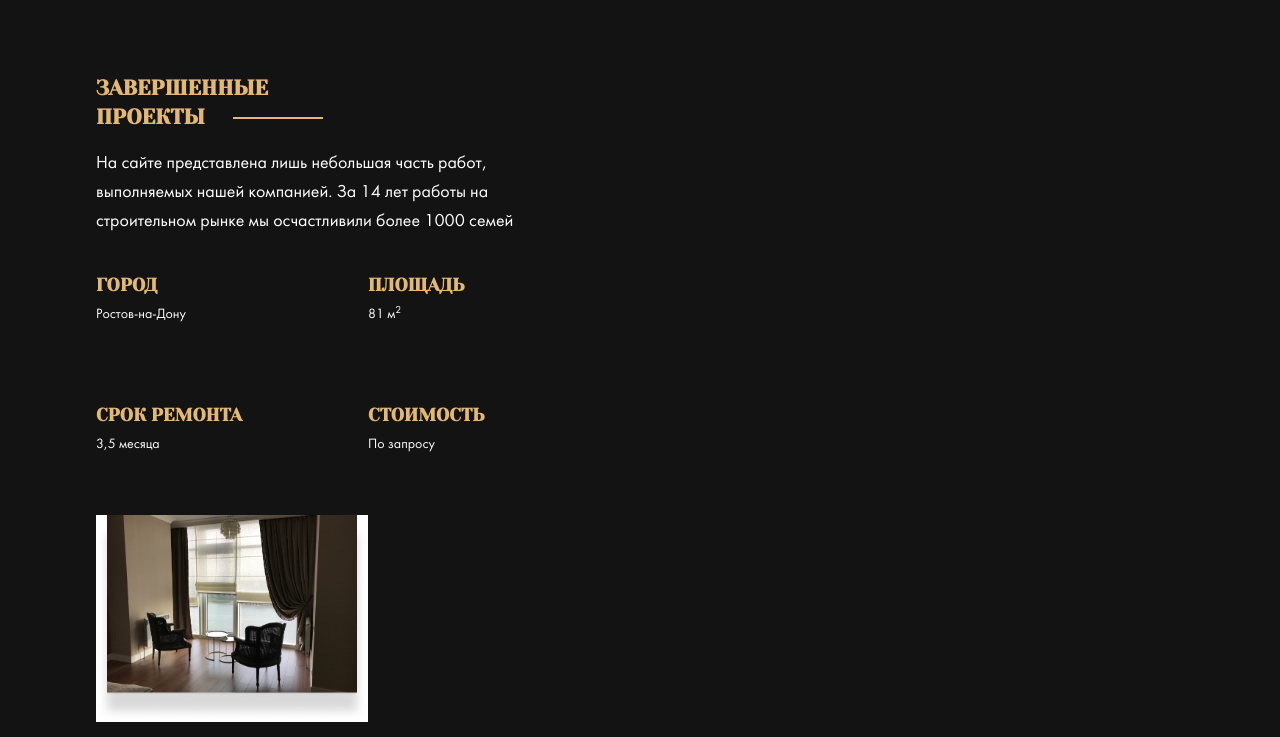
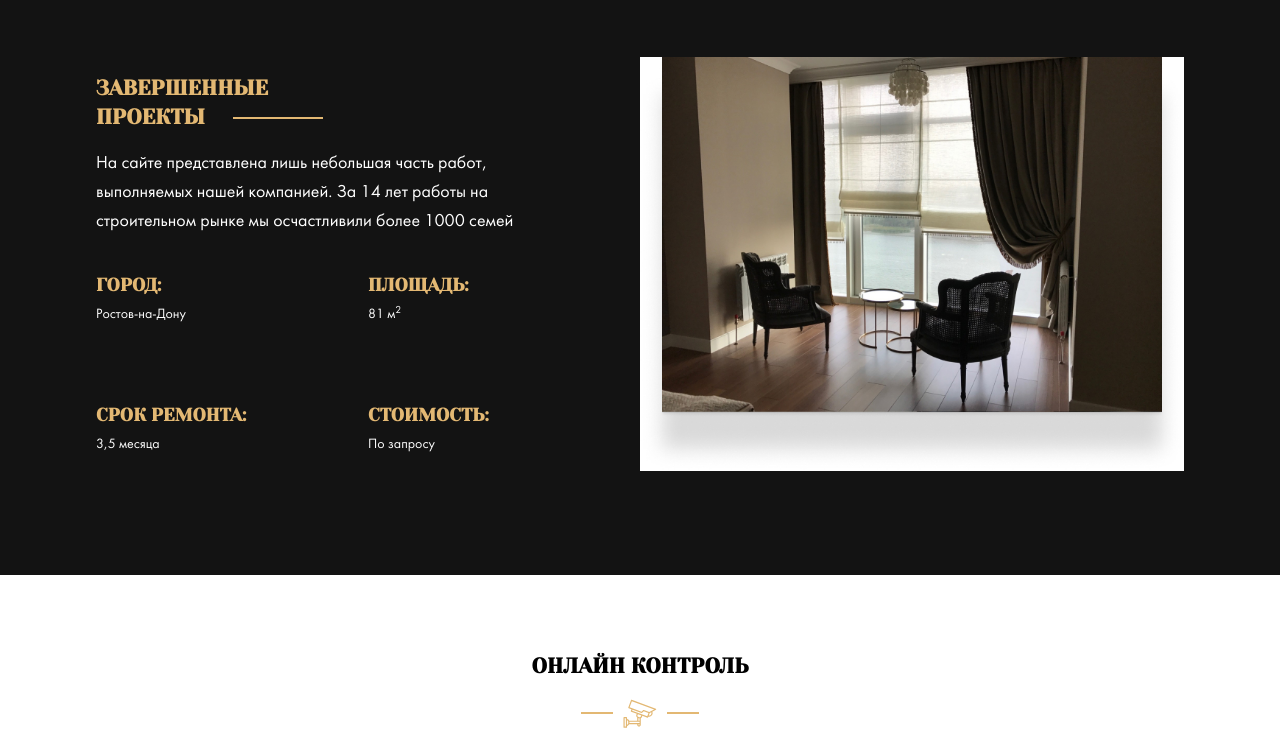
Before and after one commit to evgenia-savenkova/ws_homeworks, a website: page index.html in a window 1280 px wide. Shown: the part 803-1540 px from the top of the page. Drawn offline with nearby package versions, Linux system fonts and the light colour scheme; files whose address does not match are found by name.

Commit message:
fix: fixed bugs in index.html

```diff
--- a/index.html
+++ b/index.html
@@ -4,8 +4,8 @@
 <head>
   <meta charset="UTF-8">
   <meta name="viewport" content="width=device-width, initial-scale=1.0">
+  <link href="https://fonts.googleapis.com/css?family=Yeseva+One&display=swap" rel="stylesheet">
   <link rel="stylesheet" href="https://unpkg.com/swiper/css/swiper.min.css">
-  <link href="https://fonts.googleapis.com/css?family=Yeseva+One&display=swap" rel="stylesheet">
   <link rel="stylesheet" href="css/style.css">
   <title>Repair Design</title>
 </head>
@@ -48,7 +48,7 @@
         </div>
         <!-- /.hero__content -->
       </div>
-      <!-- /.content -->
+      <!-- /.conteiner -->
       <a href="#" class="hero__scroll-down">листайте вниз</a>
     </section>
     <!-- /.hero -->
@@ -65,6 +65,7 @@
                 строительном рынке мы осчастливили более 1000 семей
               </p>
             </div>
+            <!-- /.section-title -->
             <!-- Slider main container -->
             <div class="swiper-container">
               <!-- Additional required wrapper -->
@@ -72,67 +73,68 @@
                 <!-- Slides -->
                 <div class="swiper-slide">
                   <div class="swiper-slide__text">
-                    <h3 class="swiper-slide__heading">Город</h3>
+                    <h3 class="swiper-slide__heading">Город:</h3>
                     <span class="swiper-slide__value">Ростов-на-Дону</span>
                   </div>
                   <div class="swiper-slide__text">
-                    <h3 class="swiper-slide__heading">Площадь</h3>
+                    <h3 class="swiper-slide__heading">Площадь:</h3>
                     <span class="swiper-slide__value">81 м<sup>2</sup></span>
                   </div>
                   <div class="swiper-slide__text">
-                    <h3 class="swiper-slide__heading">Срок Ремонта</h3>
+                    <h3 class="swiper-slide__heading">Срок Ремонта:</h3>
                     <span class="swiper-slide__value">3,5 месяца</span>
                   </div>
                   <div class="swiper-slide__text">
-                    <h3 class="swiper-slide__heading">Стоимость</h3>
+                    <h3 class="swiper-slide__heading">Стоимость:</h3>
                     <span class="swiper-slide__value">По запросу</span>
                   </div>
                   <!-- /.swiper-slide__text -->
                 </div>
                 <div class="swiper-slide">
                   <div class="swiper-slide__text">
-                    <h3 class="swiper-slide__heading">Город</h3>
+                    <h3 class="swiper-slide__heading">Город:</h3>
                     <span class="swiper-slide__value">Ростов-на-Дону</span>
                   </div>
                   <div class="swiper-slide__text">
-                    <h3 class="swiper-slide__heading">Площадь</h3>
+                    <h3 class="swiper-slide__heading">Площадь:</h3>
                     <span class="swiper-slide__value">81 м<sup>2</sup></span>
                   </div>
                   <div class="swiper-slide__text">
-                    <h3 class="swiper-slide__heading">Срок Ремонта</h3>
+                    <h3 class="swiper-slide__heading">Срок Ремонта:</h3>
                     <span class="swiper-slide__value">3,5 месяца</span>
                   </div>
                   <div class="swiper-slide__text">
-                    <h3 class="swiper-slide__heading">Стоимость</h3>
+                    <h3 class="swiper-slide__heading">Стоимость:</h3>
                     <span class="swiper-slide__value">По запросу</span>
                   </div>
                   <!-- /.swiper-slide__text -->
                 </div>
                 <div class="swiper-slide">
                   <div class="swiper-slide__text">
-                    <h3 class="swiper-slide__heading">Город</h3>
+                    <h3 class="swiper-slide__heading">Город:</h3>
                     <span class="swiper-slide__value">Ростов-на-Дону</span>
                   </div>
                   <div class="swiper-slide__text">
-                    <h3 class="swiper-slide__heading">Площадь</h3>
+                    <h3 class="swiper-slide__heading">Площадь:</h3>
                     <span class="swiper-slide__value">81 м<sup>2</sup></span>
                   </div>
                   <div class="swiper-slide__text">
-                    <h3 class="swiper-slide__heading">Срок Ремонта</h3>
+                    <h3 class="swiper-slide__heading">Срок Ремонта:</h3>
                     <span class="swiper-slide__value">3,5 месяца</span>
                   </div>
                   <div class="swiper-slide__text">
-                    <h3 class="swiper-slide__heading">Стоимость</h3>
-                    <span class="swiper-slide__value">По запросу</span>
+                    <h3 class="swiper-slide__heading">Стоимость:</h3>
+                    <span class="swiper-slide__value">По запросу:</span>
                   </div>
                   <!-- /.swiper-slide__text -->
                 </div>
-
                 <!-- If we need navigation buttons -->
                 <div class="swiper-button-prev"></div>
                 <div class="swiper-pagination"></div>
                 <div class="swiper-button-next"></div>
               </div>
+            </div>
+            <!-- /.col-50 -->
           </div>
           <!-- /.col-50 -->
           <div class="col-50">
@@ -149,7 +151,7 @@
           </div>
           <!-- /.col-50 -->
         </div>
-          <!-- /.section-title -->
+        <!-- /.row -->
       </div>
         <!-- /.container -->
     </section>
@@ -207,7 +209,7 @@
                 <!-- /.card__list -->
                 <strong class="card__pricetag">от 900 руб / m<sup>2</sup></strong>
               </div>
-              <!-- /.card___text -->
+              <!-- /.card__text -->
             </div>
             <!-- /.card -->
           </div>
@@ -237,7 +239,7 @@
                 <!-- /.card__list -->
                 <strong class="card__pricetag">от 1800 руб / m<sup>2</sup></strong>
               </div>
-              <!-- /.card___text -->
+              <!-- /.card__text -->
             </div>
             <!-- /.card -->
           </div>
@@ -267,14 +269,14 @@
                 <!-- /.card__list -->
                 <strong class="card__pricetag">от 4000 руб / m<sup>2</sup></strong>
               </div>
-              <!-- /.card___text -->
+              <!-- /.card__text -->
             </div>
             <!-- /.card -->
           </div>
           <!-- /.col -->
         </div>
         <!-- /.row -->
-        </contai>
+      </div>
         <!-- /.container -->
     </section>
     <!-- /.section types -->
@@ -313,11 +315,11 @@
                 <!-- /.card__list -->
                 <strong class="card__pricetag design--pricetag">150 руб / m<sup>2</sup></strong>
               </div>
-              <!-- /.card___text -->
+              <!-- /.card__text -->
             </div>
             <!-- /.card -->
           </div>
-          <!-- /.col -->
+          <!-- /.col-30 -->
           <div class="col-30">
             <div class="card">
               <img src="img/kinds/kind-2.jpg" alt="Стандартный" class="card__image">
@@ -343,11 +345,11 @@
                 <!-- /.card__list -->
                 <strong class="card__pricetag design--pricetag">400 руб / m<sup>2</sup></strong>
               </div>
-              <!-- /.card___text -->
+              <!-- /.card__text -->
             </div>
             <!-- /.card -->
           </div>
-          <!-- /.col -->
+          <!-- /.col-30 -->
           <div class="col-30">
             <div class="card">
               <img src="img/kinds/kind-3.jpg" alt="Полный" class="card__image">
@@ -383,14 +385,14 @@
                 <!-- /.card__list -->
                 <strong class="card__pricetag design--pricetag">900 руб / m<sup>2</sup></strong>
               </div>
-              <!-- /.card___text -->
+              <!-- /.card__text -->
             </div>
             <!-- /.card -->
           </div>
-          <!-- /.col -->
+          <!-- /.col-30 -->
         </div>
         <!-- /.row -->
-        </contai>
+      </div>
       <!-- /.container -->
     </section>
   </main>
--- a/js/main.js
+++ b/js/main.js
@@ -36,13 +36,13 @@
       nextEl: '.swiper-button-next',
       prevEl: '.swiper-button-prev',
     },
-  })
+  });
 
   var next = $('.swiper-button-next')
   var prev = $('.swiper-button-prev')
   var bullets = $('.swiper-pagination')
 
-    next.css('left', prev.width() + 10 + bullets.width() + 10)
-    bullets.css('left', prev.width() + 10)
+  next.css('left', prev.width() + 10 + bullets.width() + 10)
+  bullets.css('left', prev.width() + 10)
 
 });
--- a/sass/style.sass
+++ b/sass/style.sass
@@ -4,11 +4,11 @@
 @import 'grid'
 @import 'interface'
 @import 'settings'
-@import 'templates/types'
 @import 'templates/header'
 @import 'templates/hero'
+@import 'templates/projects'
 @import 'templates/control'
-@import 'templates/projects'
+@import 'templates/types'
 @import 'templates/modal'
 
 @import 'media'
```
Also changed, not shown: css/style.css, sass/templates/_projects.sass (line endings or trailing spaces). Lines whose indentation alone changed are shown as unchanged.
